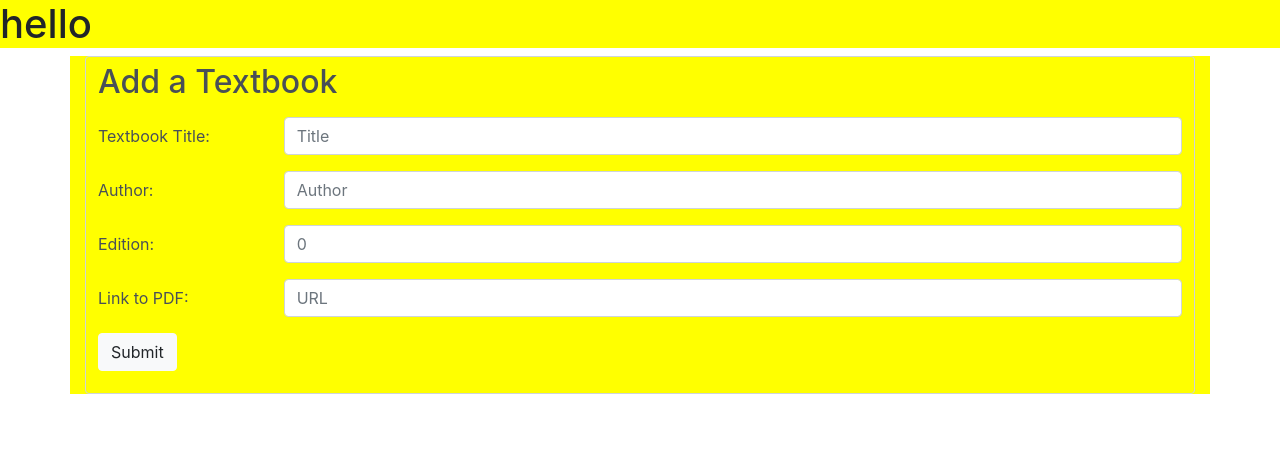
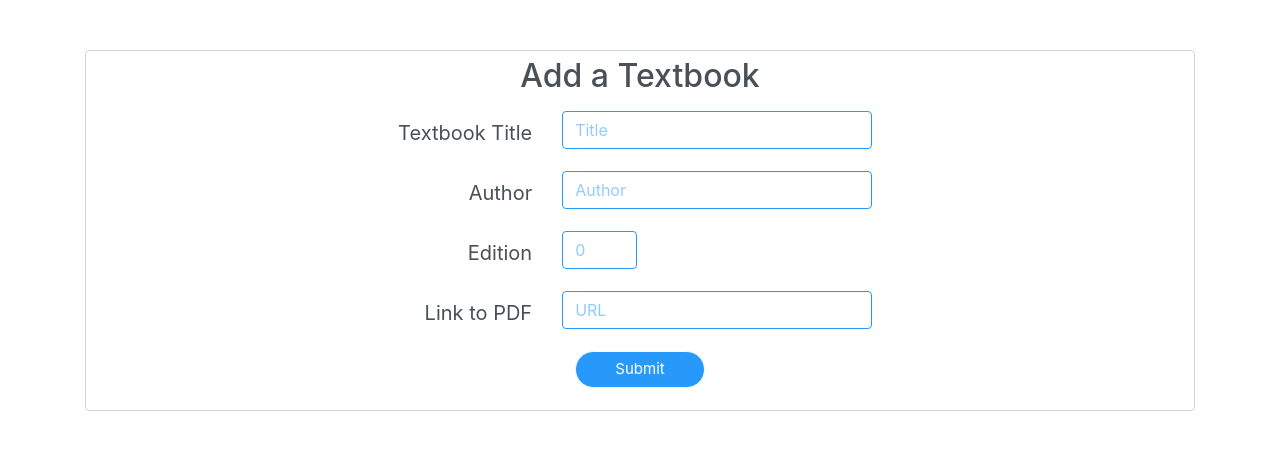
Before and after one commit to jackfales/BrokeBoyBooks, a Django app: page /textbook_search/addTextbook in a window 1280 px wide. Shown: the top 450 px of the page. Run offline with Django 3.2, Linux system fonts and the light colour scheme; some libraries are stand-ins or nearby versions.

Commit message:
Finished addTextbook form

```diff
--- a/BrokeBoyBooks/textbook_search/forms.py
+++ b/BrokeBoyBooks/textbook_search/forms.py
@@ -8,19 +8,19 @@ class AddTextbookForm(forms.ModelForm):
         fields = ('title', 'author', 'edition', 'link')
         widgets = {
             'title':forms.TextInput(attrs={
-                    'class':'form-control',
+                    'class':'form-control blue-box title-input',
                     'placeholder':'Title'}
             ),
             'author':forms.TextInput(attrs={
-                    'class':'form-control',
+                    'class':'form-control blue-box author-input',
                     'placeholder':'Author'}
             ),
             'edition':forms.NumberInput(attrs={
-                    'class':'form-control',
+                    'class':'form-control blue-box edition-input',
                     'placeholder':'0'}
             ),
             'link':forms.TextInput(attrs={
-                    'class':'form-control',
+                    'class':'form-control blue-box link-input',
                     'placeholder':'URL'}
             ),
         }
--- a/BrokeBoyBooks/textbook_search/static/css/addTextbook.css
+++ b/BrokeBoyBooks/textbook_search/static/css/addTextbook.css
@@ -1,4 +1,50 @@
-.blue_box{
-    background-color: yellow;
+.form-control::placeholder{
+    color: #2699FB;
+    opacity: 0.5;
+}
 
+.blue-box{
+    border-color: #2699FB;
+    border-width: 1px;
 }
+
+.col-form-label{
+    text-align: right;
+    font-size: 20px;
+}
+
+.form-group{
+    text-align: center;
+}
+
+.container{
+    margin-top: 50px;
+}
+
+.title-input{
+    width: 50%;
+}
+
+.author-input{
+    width: 50%;
+}
+
+.edition-input{
+    width: 75px;
+}
+
+.link-input{
+    width: 50%;
+}
+
+.submit-btn{
+    border-radius: 20px;
+    color: white;
+    background-color: #2699FB;
+    width: 12%;
+    font-size: 15px;
+}
+
+.submit-btn:hover{
+    background-color: white;
+}
--- a/BrokeBoyBooks/textbook_search/templates/textbook_search/addTextbook.html
+++ b/BrokeBoyBooks/textbook_search/templates/textbook_search/addTextbook.html
@@ -4,45 +4,44 @@
 
 <link rel="stylesheet" href="{% static '/css/addTextbook.css' %}">
 
-<h1 class="blue_box">hello</h1>
-<div class="container blue_box">
+<div class="container">
 
-    <form method="POST" class="form-control blue_box">
+    <form method="POST" class="form-control" id="form">  {% csrf_token %}
         <div class="form-group">
             <h2 class="form-head">Add a Textbook</h2>
         </div>
 
         <div class="form-group row">
-            <label for="id_title" class="col-sm-2 col-form-label">Textbook Title:</label>
-            <div class="col-sm-10">
+            <label for="id_title" class="col-sm-5 col-form-label">Textbook Title</label>
+            <div class="col-sm-7">
                 {{ form.title }}
             </div>
 
         </div>
 
         <div class="form-group row">
-            <label for="id_author" class="col-sm-2 col-form-label">Author:</label>
-            <div class="col-sm-10">
+            <label for="id_author" class="col-sm-5 col-form-label">Author</label>
+            <div class="col-sm-7">
                 {{ form.author }}
             </div>
         </div>
 
         <div class="form-group row">
-            <label for="id_edition" class="col-sm-2 col-form-label">Edition:</label>
-            <div class="col-sm-10">
+            <label for="id_edition" class="col-sm-5 col-form-label">Edition</label>
+            <div class="col-sm-7">
                 {{ form.edition }}
             </div>
         </div>
 
         <div class="form-group row">
-            <label for="id_link" class="col-sm-2 col-form-label">Link to PDF:</label>
-            <div class="col-sm-10">
+            <label for="id_link" class="col-sm-5 col-form-label">Link to PDF</label>
+            <div class="col-sm-7">
                 {{ form.link }}
             </div>
         </div>
 
         <div class="form-group">
-            <button type="button" class="btn btn-light btn-small submit-btn">Submit</button>
+            <button type="submit" form="form" class="btn btn-light btn-small submit-btn">Submit</button>
         </div>
 
     </form>
```
